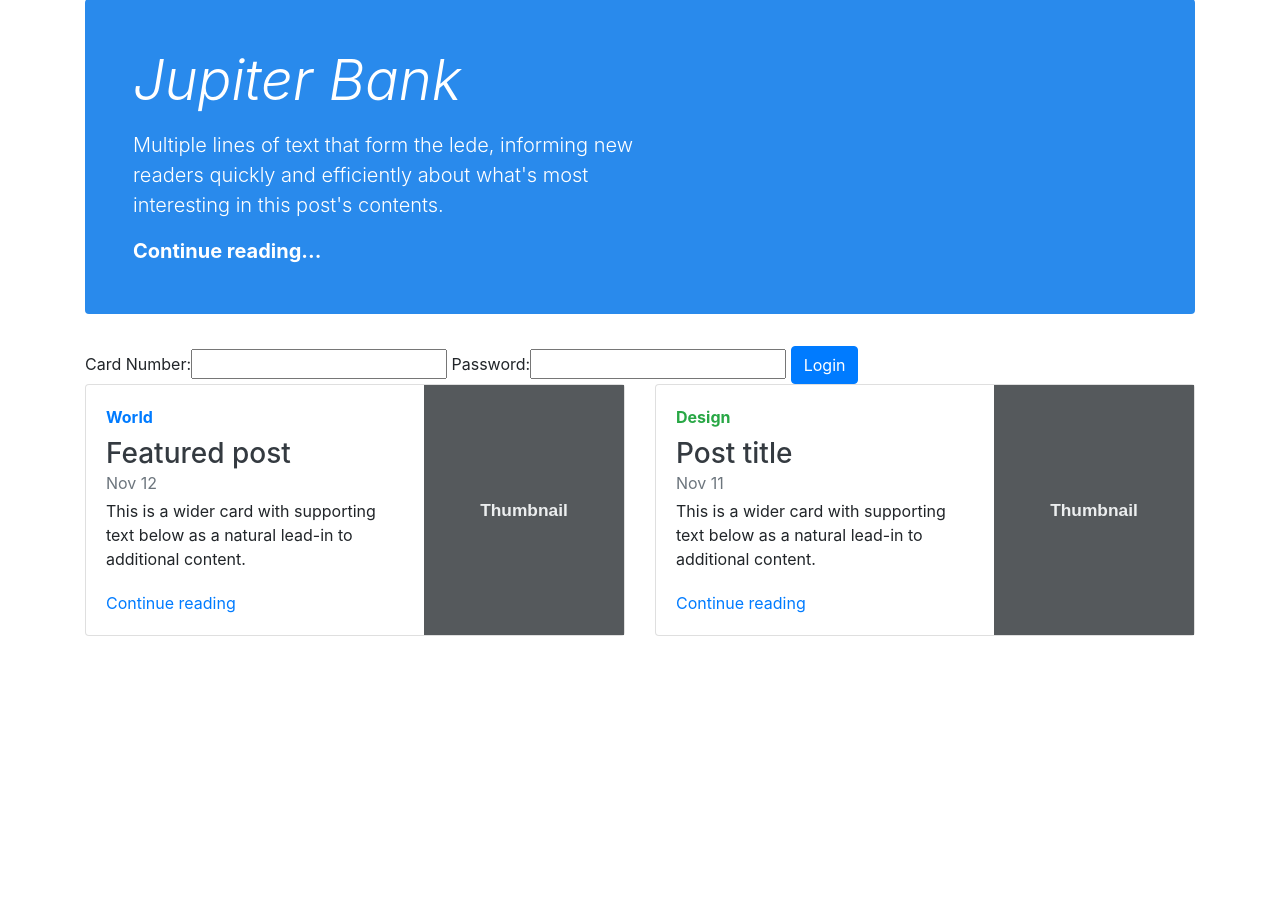
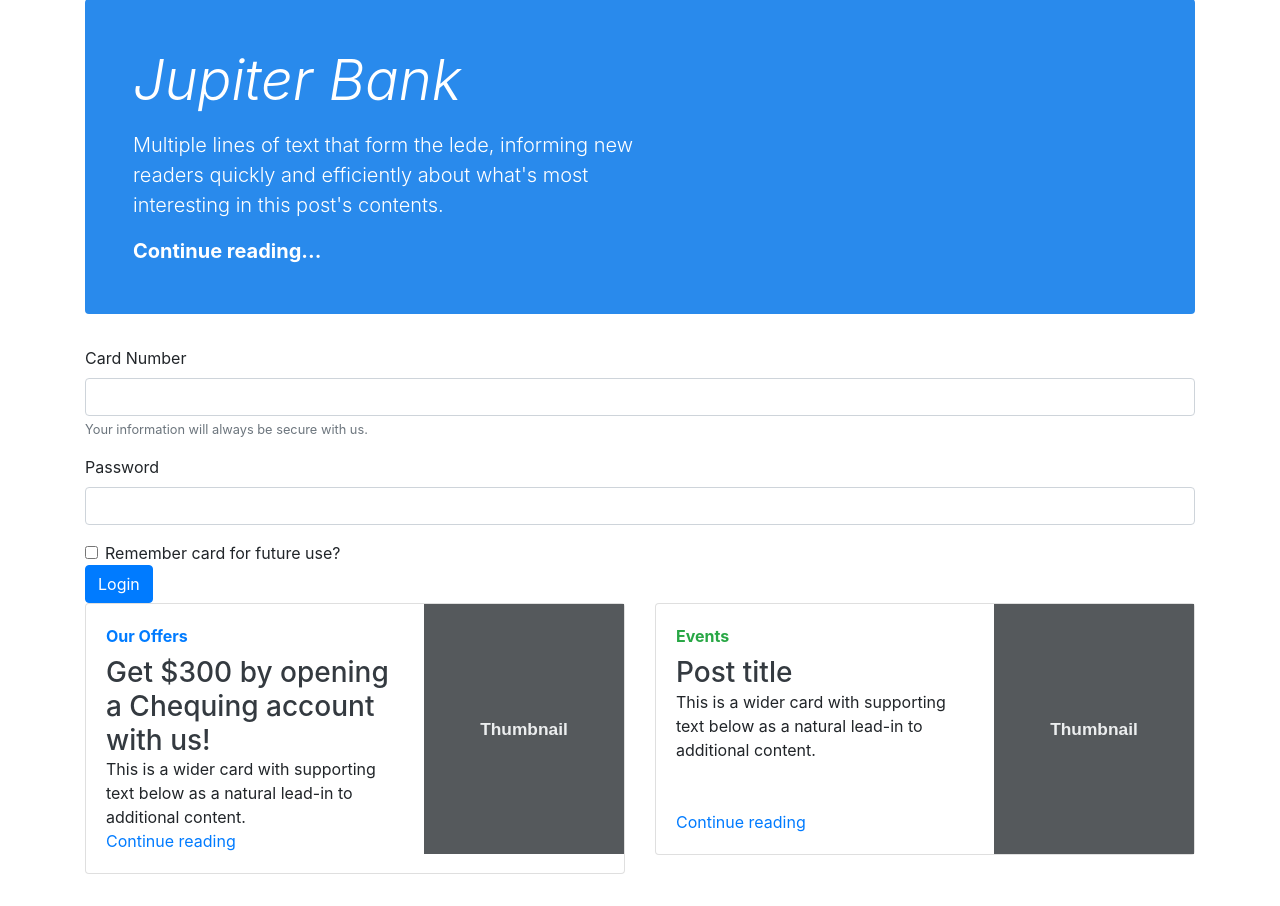
Before and after one commit to AntonNiko/BankProject, a Django app: page /publicbanking/ in a window 1280 px wide. Shown: the part 120-1026 px from the top of the page. Before the commit the page ends 756 px from the top, so only its background shows below. Run offline with Django 3.2, Linux system fonts and the light colour scheme; some libraries are stand-ins or nearby versions.

Commit message:
Changed login form to POST only data, changed views.py login request to fetch POST data to process

```diff
--- a/publicbanking/templates/publicbanking/index.html
+++ b/publicbanking/templates/publicbanking/index.html
@@ -55,22 +55,19 @@
 	  <!-- Public banking login form widget -->
 	  <form action="/publicbanking/login_user/" method="POST">
 		{% csrf_token %}
-		{{ login_form }}
-
-	  <!--
 		  <div class="form-group">
 			<label for="card_number">Card Number</label>
-			<input type="text" class="form-control" id="card_number" aria-describedby="emailHelp" placeholder="Enter email">
+			<input type="text" class="form-control" id="card_number" name="card_number">
 			<small id="emailHelp" class="form-text text-muted">Your information will always be secure with us.</small>
 		  </div>
 		  <div class="form-group">
 			<label for="card_password">Password</label>
-			<input type="password" class="form-control" id="card_password" placeholder="Password">
+			<input type="password" class="form-control" id="card_password" name="card_password">
 		  </div>
 		  <div class="form-check">
-			<input type="checkbox" class="form-check-input" id="remember_card">
-			<label class="form-check-label" for="remember_card">Remember card for future use?</label>
-		  </div>-->
+			<input type="checkbox" class="form-check-input" id="remember_card" name="remember_card">
+		 	<label class="form-check-label" for="remember_card">Remember card for future use?</label>
+		  </div>
 		  <button type="submit" class="btn btn-primary">Login</button>
 	   </form>
 
@@ -78,11 +75,10 @@
         <div class="col-md-6">
           <div class="card flex-md-row mb-4 box-shadow h-md-250">
             <div class="card-body d-flex flex-column align-items-start">
-              <strong class="d-inline-block mb-2 text-primary">World</strong>
+              <strong class="d-inline-block mb-2 text-primary">Our Offers</strong>
               <h3 class="mb-0">
-                <a class="text-dark" href="#">Featured post</a>
+                <a class="text-dark" href="#">Get $300 by opening a Chequing account with us!</a>
               </h3>
-              <div class="mb-1 text-muted">Nov 12</div>
               <p class="card-text mb-auto">This is a wider card with supporting text below as a natural lead-in to additional content.</p>
               <a href="#">Continue reading</a>
             </div>
@@ -92,11 +88,10 @@
         <div class="col-md-6">
           <div class="card flex-md-row mb-4 box-shadow h-md-250">
             <div class="card-body d-flex flex-column align-items-start">
-              <strong class="d-inline-block mb-2 text-success">Design</strong>
+              <strong class="d-inline-block mb-2 text-success">Events</strong>
               <h3 class="mb-0">
                 <a class="text-dark" href="#">Post title</a>
               </h3>
-              <div class="mb-1 text-muted">Nov 11</div>
               <p class="card-text mb-auto">This is a wider card with supporting text below as a natural lead-in to additional content.</p>
               <a href="#">Continue reading</a>
             </div>
--- a/publicbanking/views.py
+++ b/publicbanking/views.py
@@ -18,7 +18,6 @@ def index(request):
     Handles requests to /publicbanking/, by displaying a standard login page, or redirects
     the user to the accounts page if they are already logged in to the website
     """
-
     ## If user has been authenticated already, redirect
     if request.user.is_authenticated:
         return redirect("/publicbanking/accounts")
@@ -154,11 +153,12 @@ def login_user(request):
     if request.method != "POST":
         return redirect("/publicbanking/")
 
-    ## Fetch the information sent by the login form
-    form = LoginForm(request.POST)
-    if form.is_valid():
-        card_number = form.cleaned_data["card_number"]
-        card_password = form.cleaned_data["card_password"]
+    ## Fetch the information sent by the login form, in the POST request
+    post_data = dict(request.POST.items())
+    ## TODO: change method to incorporate post-only request
+    if True:
+        card_number = post_data["card_number"]
+        card_password = post_data["card_password"]
 
         ## Authenticate user details
         user = authenticate(request, username=card_number, password=card_password)
```
Also changed, not shown: db.sqlite3.
